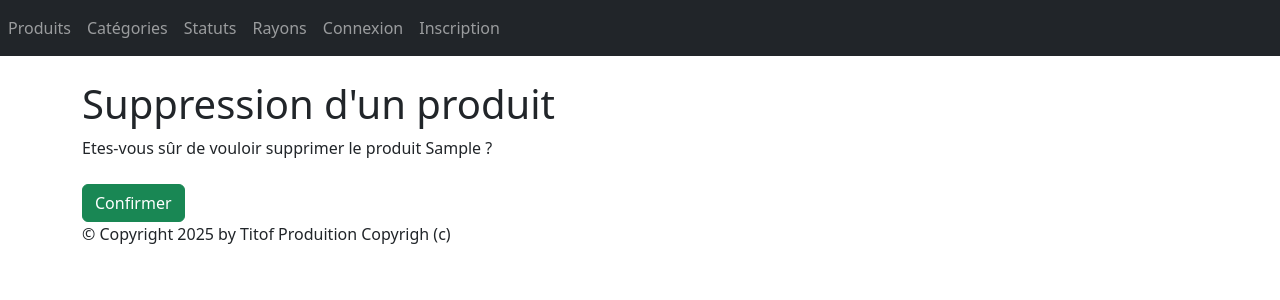
After one commit to J-Bailly/ProgrammationAvancee, a Django app: page /monApp/produit/1/delete/ in a window 1280 px wide. The commit adds this page. Shown: the top 300 px of the page. Run offline with Django 5.2, Linux system fonts and the light colour scheme; tables that the repository leaves empty hold one stand-in row (values such as "Sample post"); some libraries are stand-ins or nearby versions.

Commit message:
Page 11 TP3 form de suppression fait reste le categorie

```diff
--- /dev/null
+++ b/TutoDjango/monApp/templates/monApp/delete_produit.html
@@ -0,0 +1,9 @@
+{% extends 'monApp/base.html' %}
+{% block contenu %}
+<h1> Suppression d'un produit </h1>
+<form action="" method="post" >
+{% csrf_token %}
+<p>Etes-vous sûr de vouloir supprimer le produit {{ object.intituleProd }} ?</p>
+<button type="submit" class="btn btn-success mt-2">Confirmer</button>
+</form>
+{% endblock %}
--- a/TutoDjango/monApp/templates/monApp/detail_produit.html
+++ b/TutoDjango/monApp/templates/monApp/detail_produit.html
@@ -16,5 +16,7 @@
 </ul>
 <br>
 <a href="{% url 'prdt_chng' prdt.refProd %}">Modifier</a>
+<a href="{% url 'prdt_dlt' prdt.refProd %}">Supprimer</a>
+<br>
 <a href="{% url 'lst_prdts' %}">Retour à la liste des produits</a>
 {% endblock %}
--- a/TutoDjango/monApp/urls.py
+++ b/TutoDjango/monApp/urls.py
@@ -17,6 +17,7 @@ urlpatterns = [
     path("produit/<pk>/" ,views.ProduitDetailView.as_view(), name="dtl_prdt"),
     path("produit/",views.ProduitCreateView.as_view(), name="crt_prdt"),
     path("produit/<pk>/update/",views.ProduitUpdateView.as_view(), name="prdt_chng"),
+    path("produit/<pk>/delete/",views.ProduitDeleteView.as_view(), name="prdt_dlt"),
 
     path("listeCategories/",views.CategorieListView.as_view(), name="lst_ctgrs"),
     path("categorie/<pk>/",views.CategorieDetailView.as_view(), name="dtl_ctgr"),
--- a/TutoDjango/monApp/views.py
+++ b/TutoDjango/monApp/views.py
@@ -4,6 +4,7 @@ from django.shortcuts import render
 # Create your views here.
 
 from django.http import Http404, HttpResponse, JsonResponse
+from django.urls import reverse_lazy
 
 from .forms import ContactUsForm, ProduitForm
 from .models import Produit, Categorie, Rayon, Status
@@ -151,6 +152,20 @@ def ProduitUpdate(request, pk):
         form = ProduitForm(instance=prdt)
     return render(request,'monApp/update_produit.html', {'form': form})
 
+class ProduitDeleteView(DeleteView):
+    model = Produit
+    template_name = "monApp/delete_produit.html"
+    success_url = reverse_lazy('lst_prdts')
+
+def produit_delete(request, pk):
+    prdt = Produit.objects.get(refProd=pk) # nécessaire pour GET et pour POST
+    if request.method == 'POST':
+        # supprimer le produit de la base de données
+        prdt.delete()
+        # rediriger vers la liste des produit
+        return redirect('prdt_dlt')
+    # pas besoin de « else » ici. Si c'est une demande GET, continuez simplement
+    return render(request, 'monApp/delete_produit.html', {'object': prdt})
 
 class CategorieListView(ListView):
     model = Categorie
```
Also changed, not shown: README.txt.
